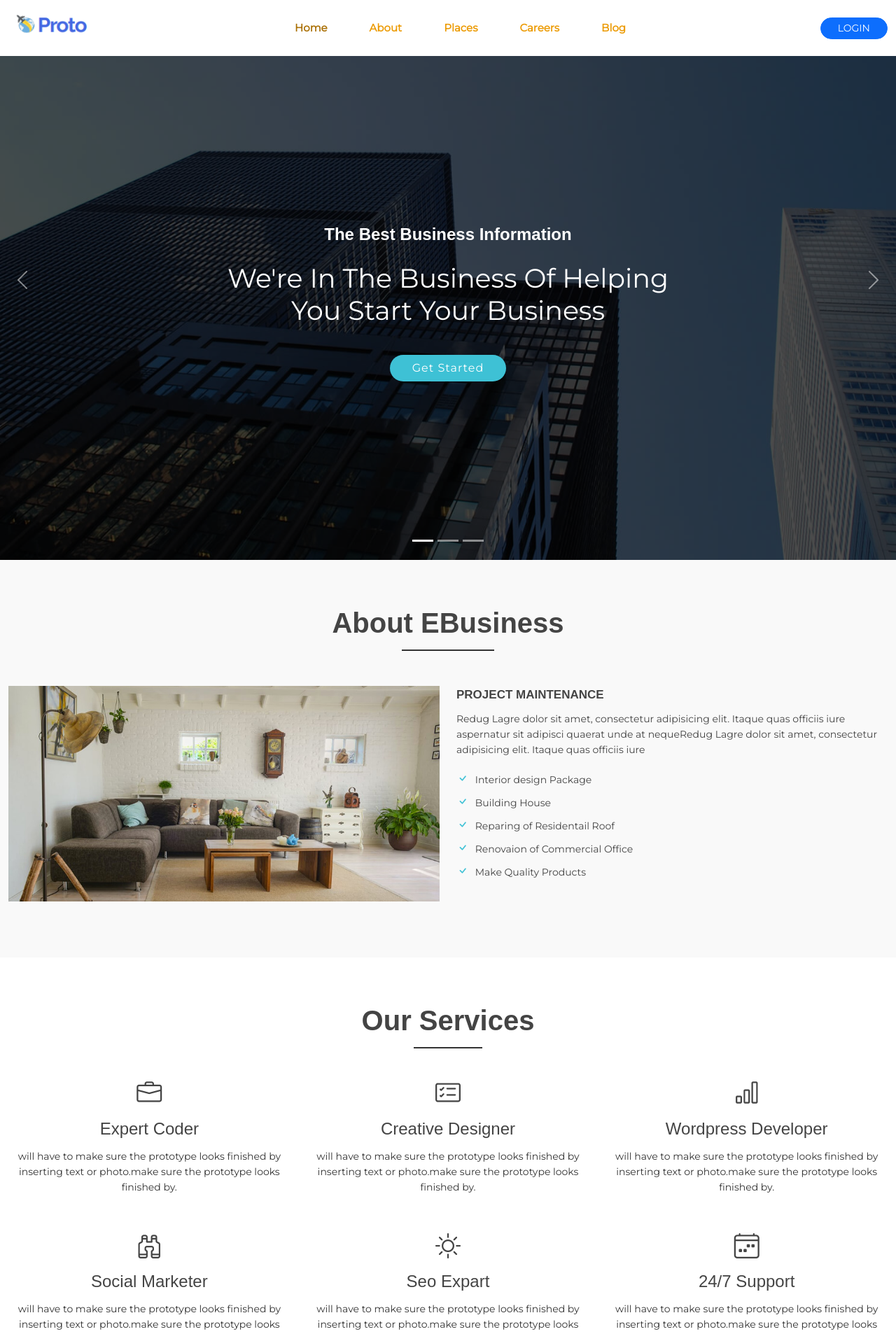
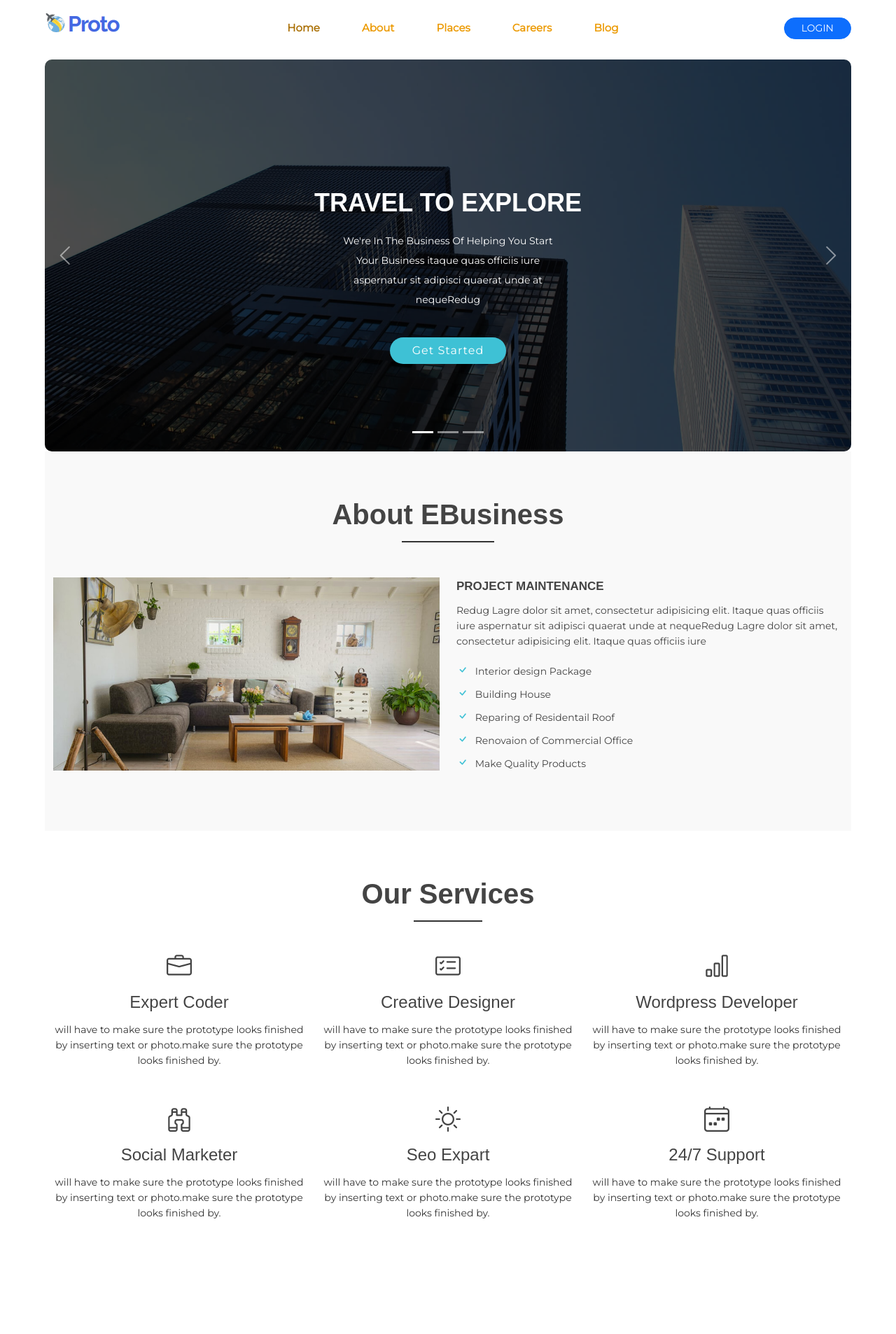
Before and after one commit to simonorups/prototheme, a PHP site: page / in a window 1280 px wide. Shown: the top 1906 px of the page at 70% size. Run offline with PHP 8.4, Linux system fonts and the light colour scheme.

Commit message:
carousel resized

```diff
--- a/assets/css/custom.css
+++ b/assets/css/custom.css
@@ -19,8 +19,31 @@ body {
     margin-top: 10px;
     margin-bottom: 10px;
 }
+#header, #hero, #main, #footer {
+    width: 90%;
+    max-width: 1786px;
+    margin-left: auto;
+    margin-right: auto;
+}
+#hero {
+    background: transparent;
+    height:70vh;
+    margin-top: 85px;
+    border-radius: 10px;
+}
+#hero h2 {
+    font-size: 36px;
+    text-transform: uppercase;
+}
+#hero p {
+    width: 30%;
+    font-size: inherit;
+    line-height: 2;
+    font-weight: normal;
+
+}
 @media (min-width: 1200px){
-.container, .container-lg, .container-md, .container-sm, .container-xl {
-    max-width: 1786px;
+    .container, .container-lg, .container-md, .container-sm, .container-xl {
+        max-width: 1786px;
+    }
 }
-}
--- a/index.html
+++ b/index.html
@@ -41,7 +41,7 @@
 
   <!-- ======= Header ======= -->
   <header id="header" class="fixed-top d-flex align-items-center">
-    <div class="container d-flex justify-content-between">
+    <div class="container d-flex justify-content-between px-0">
 
       <div class="logo">
         <!-- <h1><a href="index.html"><span>O</span>Proto</a></h1> -->
@@ -97,8 +97,8 @@
           <div class="carousel-item active" style="background-image: url(assets/img/hero-carousel/1.jpg)">
             <div class="carousel-container">
               <div class="container">
-                <h2 class="animate__animated animate__fadeInDown">The Best Business Information </h2>
-                <p class="animate__animated animate__fadeInUp">We're In The Business Of Helping You Start Your Business</p>
+                <h2 class="animate__animated animate__fadeInDown">Travel to explore </h2>
+                <p class="animate__animated animate__fadeInUp">We're In The Business Of Helping You Start Your Business itaque quas officiis iure aspernatur sit adipisci quaerat unde at nequeRedug</p>
                 <a href="#about" class="btn-get-started scrollto animate__animated animate__fadeInUp">Get Started</a>
               </div>
             </div>
@@ -107,8 +107,8 @@
           <div class="carousel-item" style="background-image: url(assets/img/hero-carousel/2.jpg)">
             <div class="carousel-container">
               <div class="container">
-                <h2 class="animate__animated animate__fadeInDown">At vero eos et accusamus</h2>
-                <p class="animate__animated animate__fadeInUp">Helping Business Security & Peace of Mind for Your Family</p>
+                <h2 class="animate__animated animate__fadeInDown">Sleep at best places</h2>
+                <p class="animate__animated animate__fadeInUp">Helping Business Security & Peace of Mind for Your Family itaque quas officiis iure aspernatur sit adipisci quaerat unde at nequeRedug</p>
                 <a href="#about" class="btn-get-started scrollto animate__animated animate__fadeInUp">Get Started</a>
               </div>
             </div>
@@ -117,8 +117,8 @@
           <div class="carousel-item" style="background-image: url(assets/img/hero-carousel/3.jpg)">
             <div class="carousel-container">
               <div class="container">
-                <h2 class="animate__animated animate__fadeInDown">Temporibus autem quibusdam</h2>
-                <p class="animate__animated animate__fadeInUp">Beatae vitae dicta sunt explicabo. Nemo enim ipsam voluptatem</p>
+                <h2 class="animate__animated animate__fadeInDown">Taste different cousins</h2>
+                <p class="animate__animated animate__fadeInUp">Beatae vitae dicta sunt explicabo. Nemo enim ipsam voluptatem itaque quas officiis iure aspernatur sit adipisci quaerat unde at nequeRedug</p>
                 <a href="#about" class="btn-get-started scrollto animate__animated animate__fadeInUp">Get Started</a>
               </div>
             </div>
```
Also changed, not shown: assets/img/logo.png.
